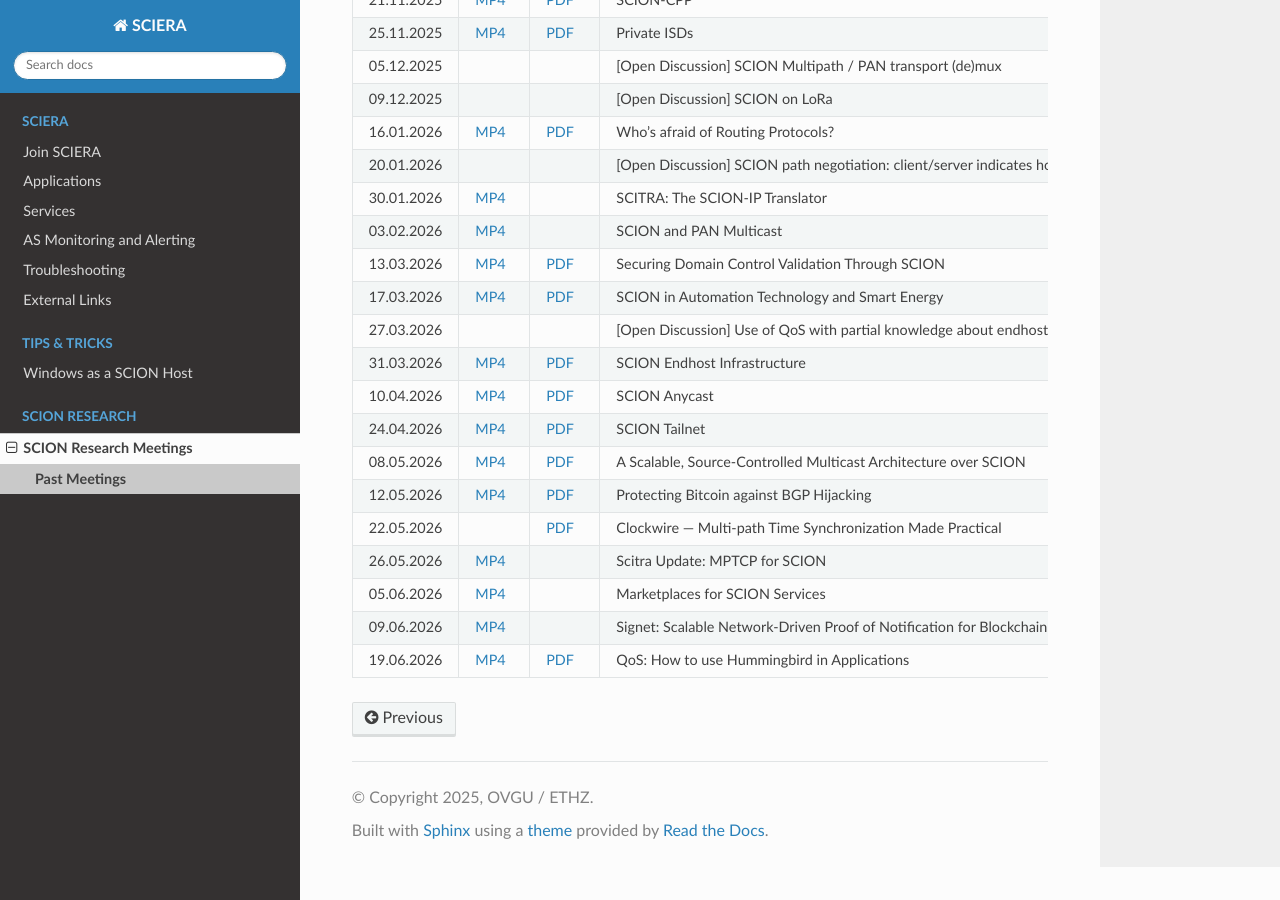
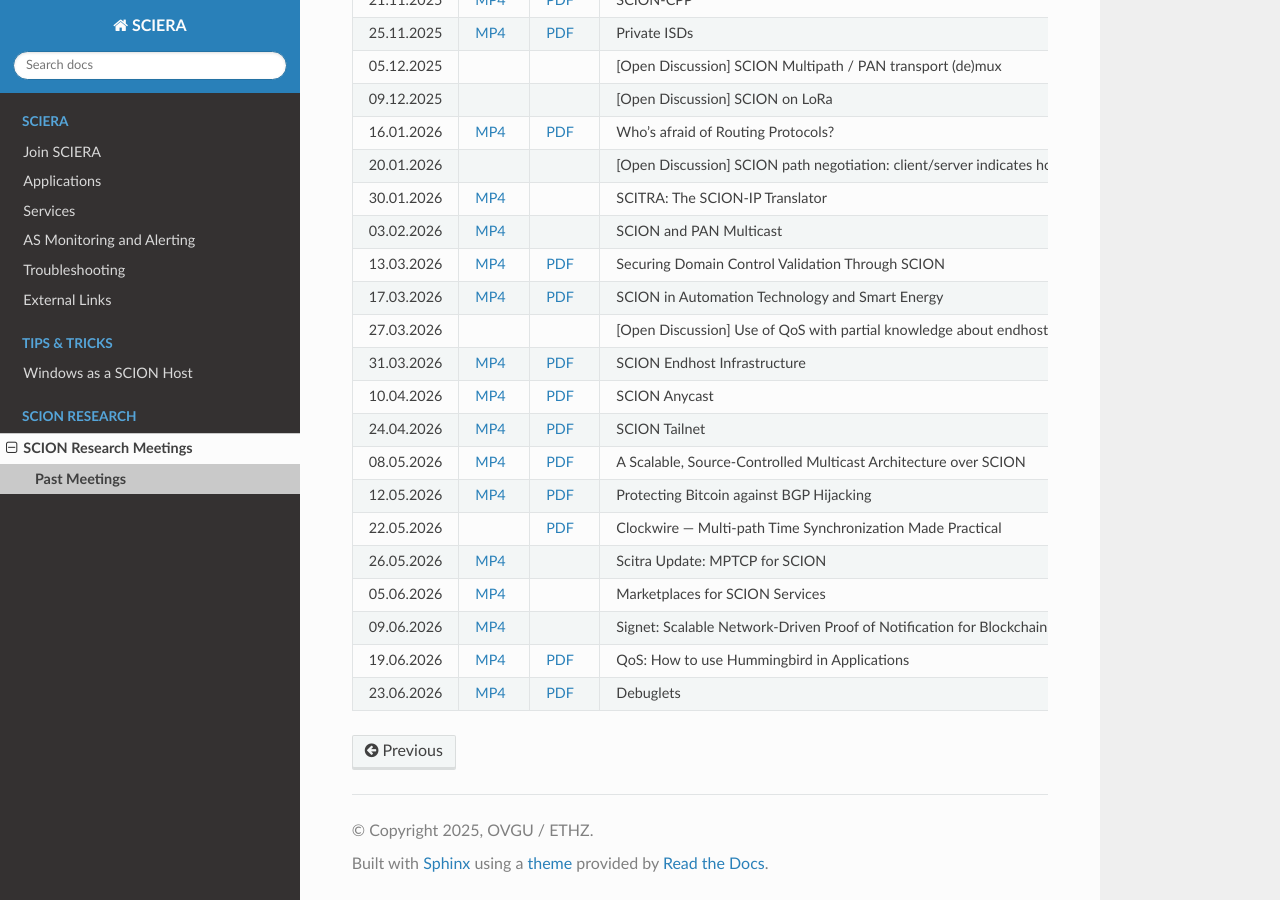
Before and after one commit to netsys-lab/scion-education-network-documentation, a Sphinx documentation site: the page built from docs/source/scion-research/meetings/past.rst, in a window 1280 px wide and 900 px high, scrolled down 1214 px. Built offline with Sphinx 7.4.7 and the Read the Docs theme 3.1.0, drawn with Linux system fonts in a browser that asks for light colours.

Commit message:
Debuglets Update (#52)
* Add video.

* Add PDF.

```diff
--- a/docs/source/scion-research/meetings/past.rst
+++ b/docs/source/scion-research/meetings/past.rst
@@ -315,3 +315,9 @@
       - QoS: How to use Hummingbird in Applications
       - Maciej Byczko (ETH Zurich)
       -
+    * - 23.06.2026
+      - `MP4 <https://drive.google.com/file/d/1ESfgrW2-OccMCMWHZxPtEV9w80HjMxJG/view>`__
+      - `PDF <https://drive.google.com/file/d/1dSkbTEDwYjf27JJ6sqY5d76pe9glCa25/view>`__
+      - Debuglets
+      - Yi-Min Lin (ETH Zurich)
+      -
```
